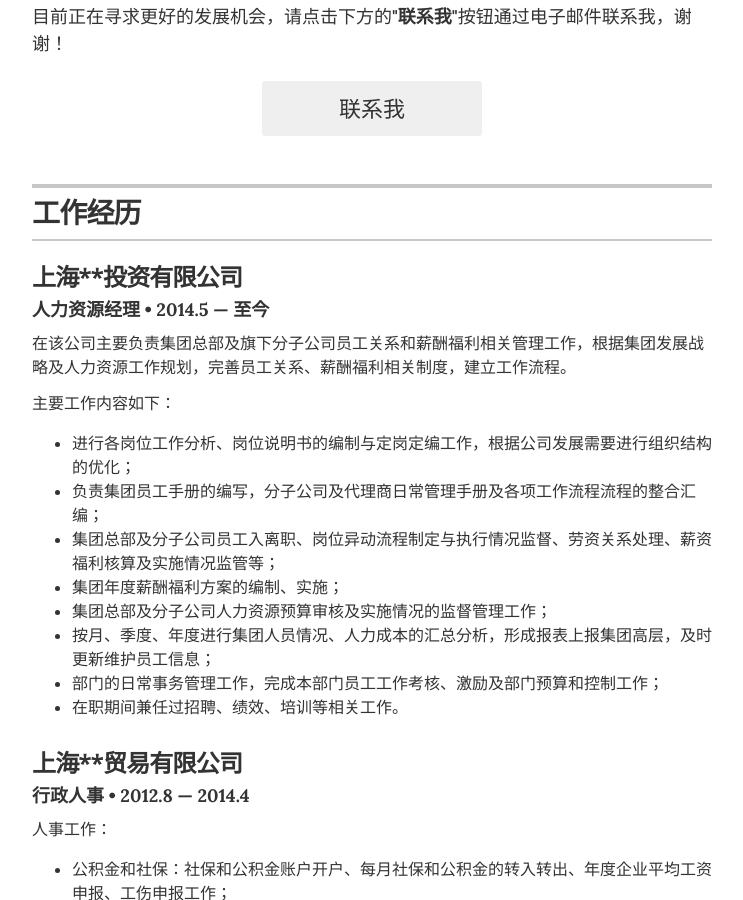
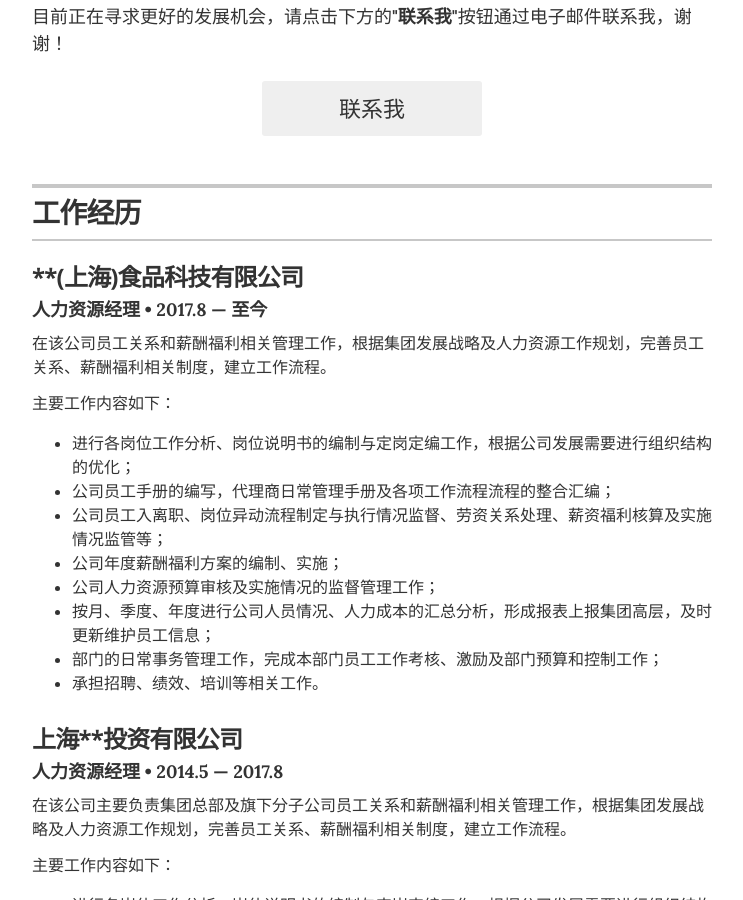
Before and after one commit to missdeer/xyyingresume, a Jekyll site: the page built from index.html, in a window 1280 px wide and 900 px high, scrolled down 382 px. Shown: the whole window, without its empty margins (268-1011 px from the left). Built offline with Jekyll 4.4.1, drawn with Linux system fonts in a browser that asks for light colours.

Commit message:
Update resume.html

```diff
--- a/_layouts/resume.html
+++ b/_layouts/resume.html
@@ -50,8 +50,26 @@
 
         <!-- Duplicate these resume-item elements and edit accordingly for each job you want to add here -->
         <div class="resume-item" itemscope itemprop="worksFor" itemtype="http://schema.org/Organization">
+          <h3 class="resume-item-title" itemprop="name">**(上海)食品科技有限公司</h3>
+          <h4 class="resume-item-details" itemprop="description">人力资源经理 &bull; 2017.8 &mdash; 至今</h4>
+          <p class="resume-item-copy">在该公司员工关系和薪酬福利相关管理工作，根据集团发展战略及人力资源工作规划，完善员工关系、薪酬福利相关制度，建立工作流程。</p>
+          <p class="resume-item-copy">主要工作内容如下：</p>
+          <ul class="resume-item-list">
+          <li>进行各岗位工作分析、岗位说明书的编制与定岗定编工作，根据公司发展需要进行组织结构的优化；</li>
+          <li>公司员工手册的编写，代理商日常管理手册及各项工作流程流程的整合汇编；</li>
+          <li>公司员工入离职、岗位异动流程制定与执行情况监督、劳资关系处理、薪资福利核算及实施情况监管等；</li>
+          <li>公司年度薪酬福利方案的编制、实施；</li>
+          <li>公司人力资源预算审核及实施情况的监督管理工作；</li>
+          <li>按月、季度、年度进行公司人员情况、人力成本的汇总分析，形成报表上报集团高层，及时更新维护员工信息；</li>
+          <li>部门的日常事务管理工作，完成本部门员工工作考核、激励及部门预算和控制工作；</li>
+          <li>承担招聘、绩效、培训等相关工作。</li>
+          </ul>
+        </div><!-- end of resume-item -->
+
+        <!-- Duplicate these resume-item elements and edit accordingly for each job you want to add here -->
+        <div class="resume-item" itemscope itemprop="worksFor" itemtype="http://schema.org/Organization">
           <h3 class="resume-item-title" itemprop="name">上海**投资有限公司</h3>
-          <h4 class="resume-item-details" itemprop="description">人力资源经理 &bull; 2014.5 &mdash; 至今</h4>
+          <h4 class="resume-item-details" itemprop="description">人力资源经理 &bull; 2014.5 &mdash; 2017.8</h4>
           <p class="resume-item-copy">在该公司主要负责集团总部及旗下分子公司员工关系和薪酬福利相关管理工作，根据集团发展战略及人力资源工作规划，完善员工关系、薪酬福利相关制度，建立工作流程。</p>
           <p class="resume-item-copy">主要工作内容如下：</p>
           <ul class="resume-item-list">
```
